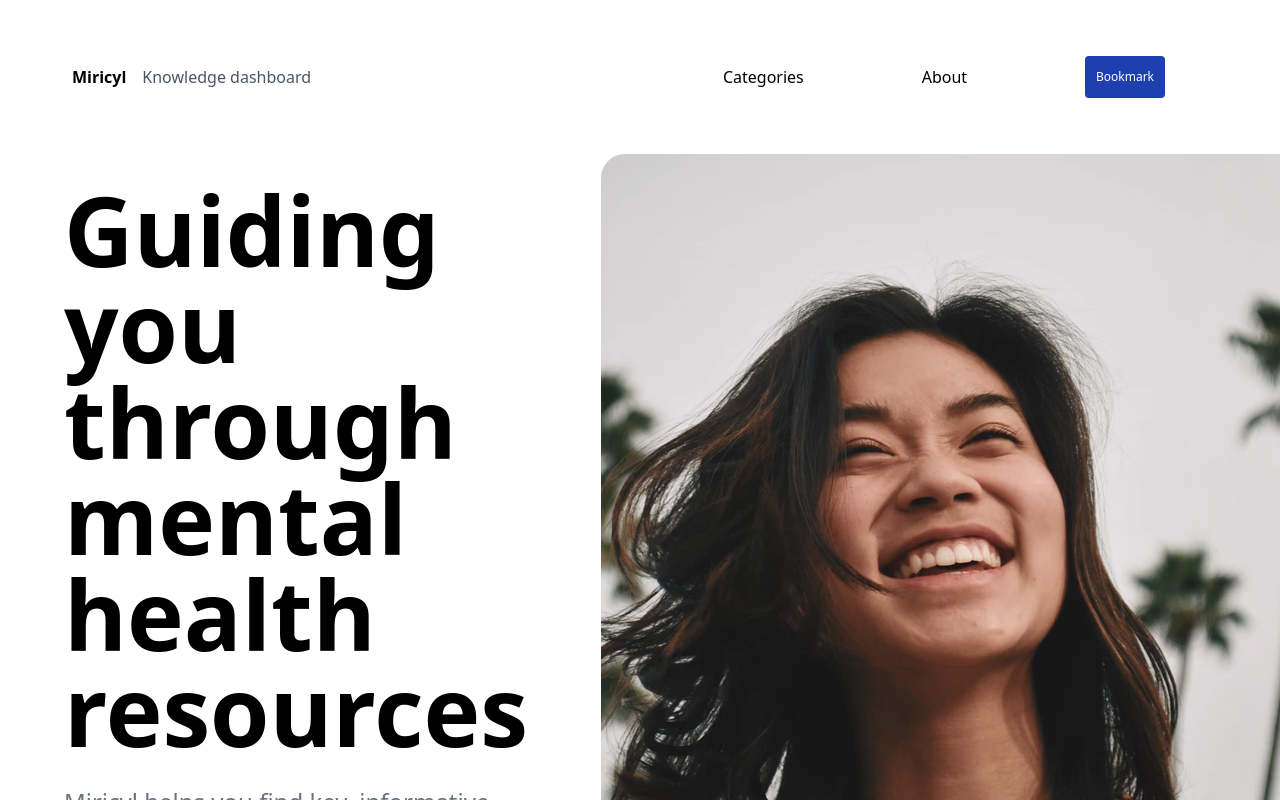
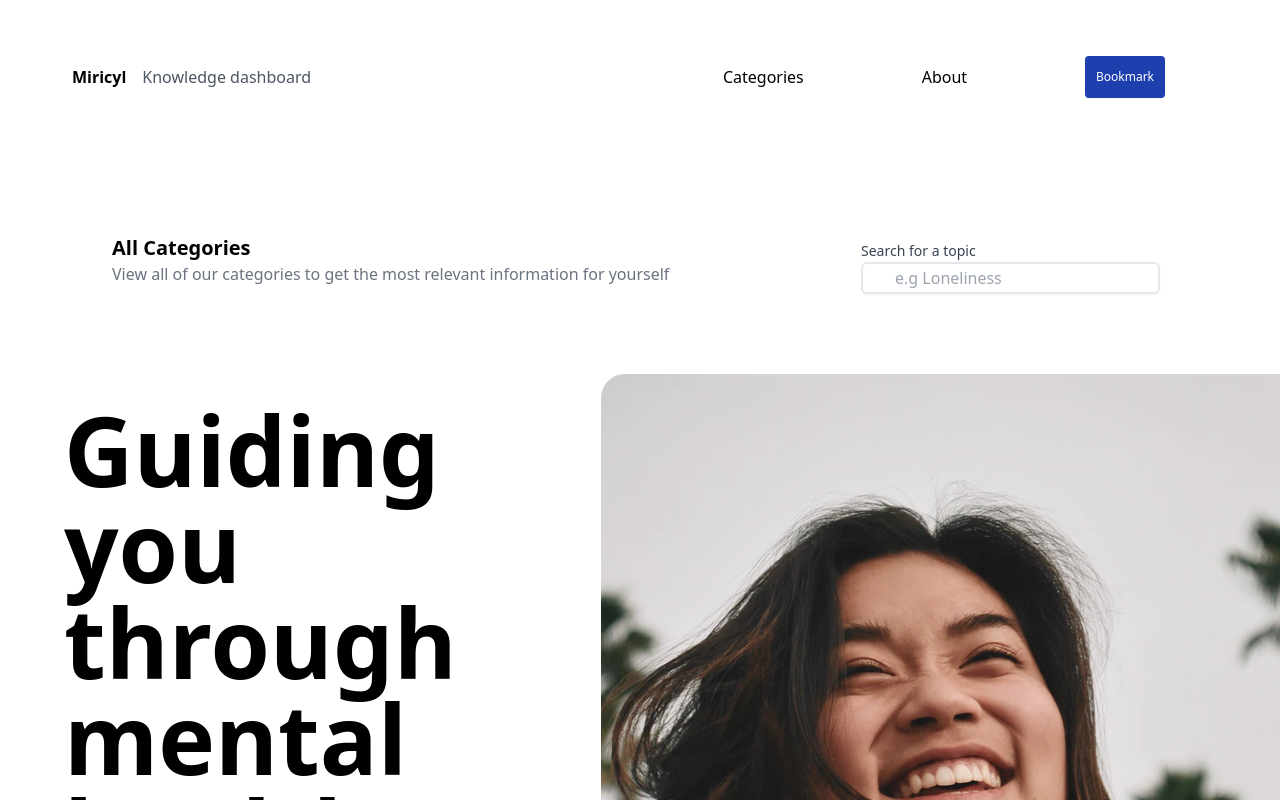
Before and after one commit to codingduckscyf/miricyl, a Next.js app: page / in a window 1280 px wide. Shown: the top 800 px of the page. Built offline with nearby package versions, Linux system fonts and the light colour scheme.

Commit message:
Review suggestion applied

```diff
--- a/components/HeaderConditionSection/index.js
+++ b/components/HeaderConditionSection/index.js
@@ -9,11 +9,11 @@ const HeaderConditionSection = () => {
         </p>
       </div>
       <div className="md:px-10">
-        <label className="text-gray-700 font-light md:font-light text-xs md:text-sm ">
+        <label for="searchbox" className="text-gray-700 font-light md:font-light text-xs md:text-sm ">
           Search for a topic
         </label>
         <br></br>
-        <input
+        <input id="searchbox"
           className=" h-8 bg-white border-2 border-gray-200 shadow-sm rounded-md md:px-8"
           type="text"
           placeholder="e.g Loneliness"
--- a/pages/index.js
+++ b/pages/index.js
@@ -3,11 +3,13 @@ import CalloutBox from "~/components/CalloutBox";
 import Header from "~/components/Header";
 import headerImg from "../public/images/headerImg.jpeg";
 import SiteHeader from "~/components/SiteHeader";
+import HeaderConditionSection from "~/components/HeaderConditionSection";
 
 const Index = () => {
   return (
     <div>
       <SiteHeader />
+      <HeaderConditionSection />
       <Header
         backgroundColor="white"
         imgSrc={headerImg}
```
